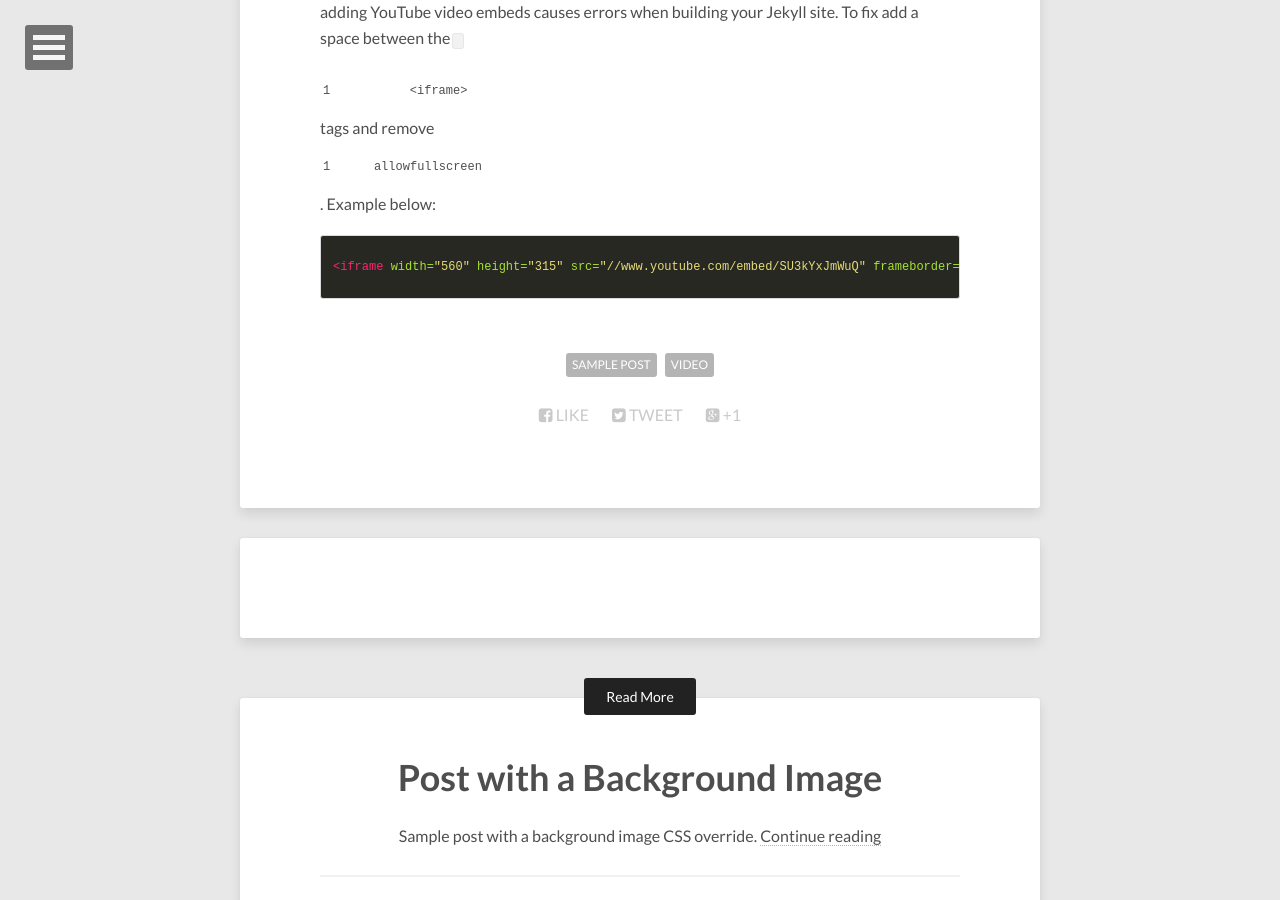
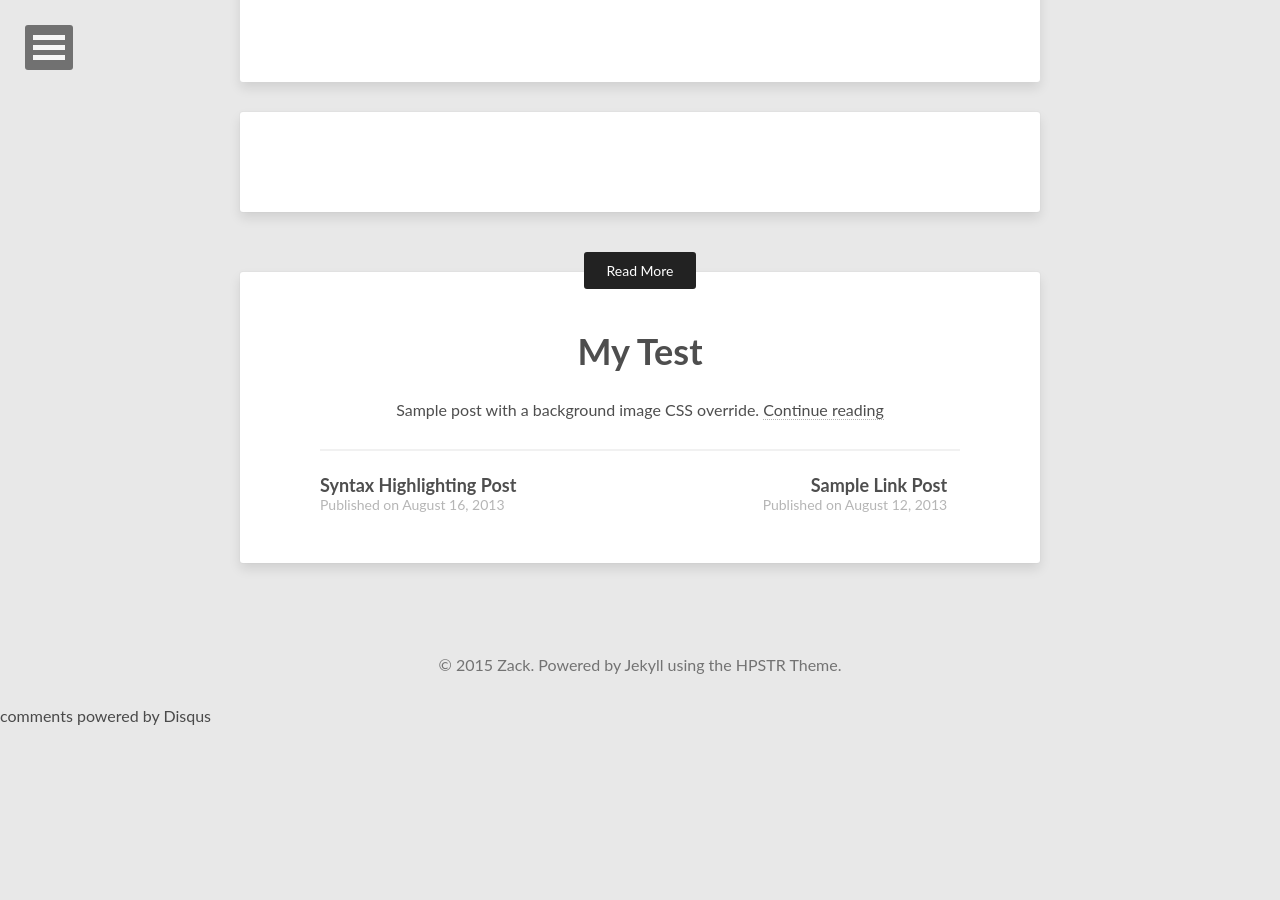
Before and after one commit to ZackZK/ZackZK.github.io, a Jekyll site: the page built from _posts/2013-06-25-video-post.md, in a window 1280 px wide and 900 px high, scrolled down 747 px. Built offline with Jekyll 4.4.1, drawn with Linux system fonts in a browser that asks for light colours; nearby versions of some CDN libraries; comment, search, counter and statistics services are not loaded; after the commit the page ends 1472 px from its top, so only the background shows below that.

```diff
--- a/_includes/head.html
+++ b/_includes/head.html
@@ -35,7 +35,7 @@
 <!-- For all browsers -->
 <link rel="stylesheet" href="{{ site.url }}/assets/css/main.css">
 <!-- Webfonts -->
-<link href="//fonts.googleapis.com/css?family=Lato:300,400,700,300italic,400italic" rel="stylesheet" type="text/css">
+<!--href="//fonts.googleapis.com/css?family=Lato:300,400,700,300italic,400italic" rel="stylesheet" type="text/css"-->
 
 <meta http-equiv="cleartype" content="on">
 
--- a/_includes/scripts.html
+++ b/_includes/scripts.html
@@ -1,4 +1,3 @@
-<script src="//ajax.googleapis.com/ajax/libs/jquery/1.9.1/jquery.min.js"></script>
 <script>window.jQuery || document.write('<script src="{{ site.url }}/assets/js/vendor/jquery-1.9.1.min.js"><\/script>')</script>
 <script src="{{ site.url }}/assets/js/scripts.min.js"></script>
 
--- a/_posts/2013-06-25-video-post.md
+++ b/_posts/2013-06-25-video-post.md
@@ -5,12 +5,7 @@ description: "Custom written post descriptions are the way to go... if you're no
 tags: [sample post, video]
 ---
 
-<iframe width="560" height="315" src="//www.youtube.com/embed/SU3kYxJmWuQ" frameborder="0"> </iframe>
 
 Video embeds are responsive and scale with the width of the main content block with the help of [FitVids](http://fitvidsjs.com/).
 
 Not sure if this only effects Kramdown or if it's an issue with Markdown in general. But adding YouTube video embeds causes errors when building your Jekyll site. To fix add a space between the `<iframe>` tags and remove `allowfullscreen`. Example below:
-
-{% highlight html %}
-<iframe width="560" height="315" src="//www.youtube.com/embed/SU3kYxJmWuQ" frameborder="0"> </iframe>
-{% endhighlight %}
--- a/_posts/2013-10-26-background-image.md
+++ b/_posts/2013-10-26-background-image.md
@@ -1,10 +1,8 @@
 ---
 layout: post
-title: Post with a Background Image
+title: My Test
 description: "Sample post with a background image CSS override."
 tags: [sample post]
-image:
-  background: triangular.png
 ---
 
 Here be a sample post with a custom background image. To utilize this "feature" just add the following YAML to a post's front matter.
```
Also changed, not shown: _posts/2013-08-16-code-highlighting-post.md (+0 -6 lines), theme-setup/index.md (+0 -9 lines).
